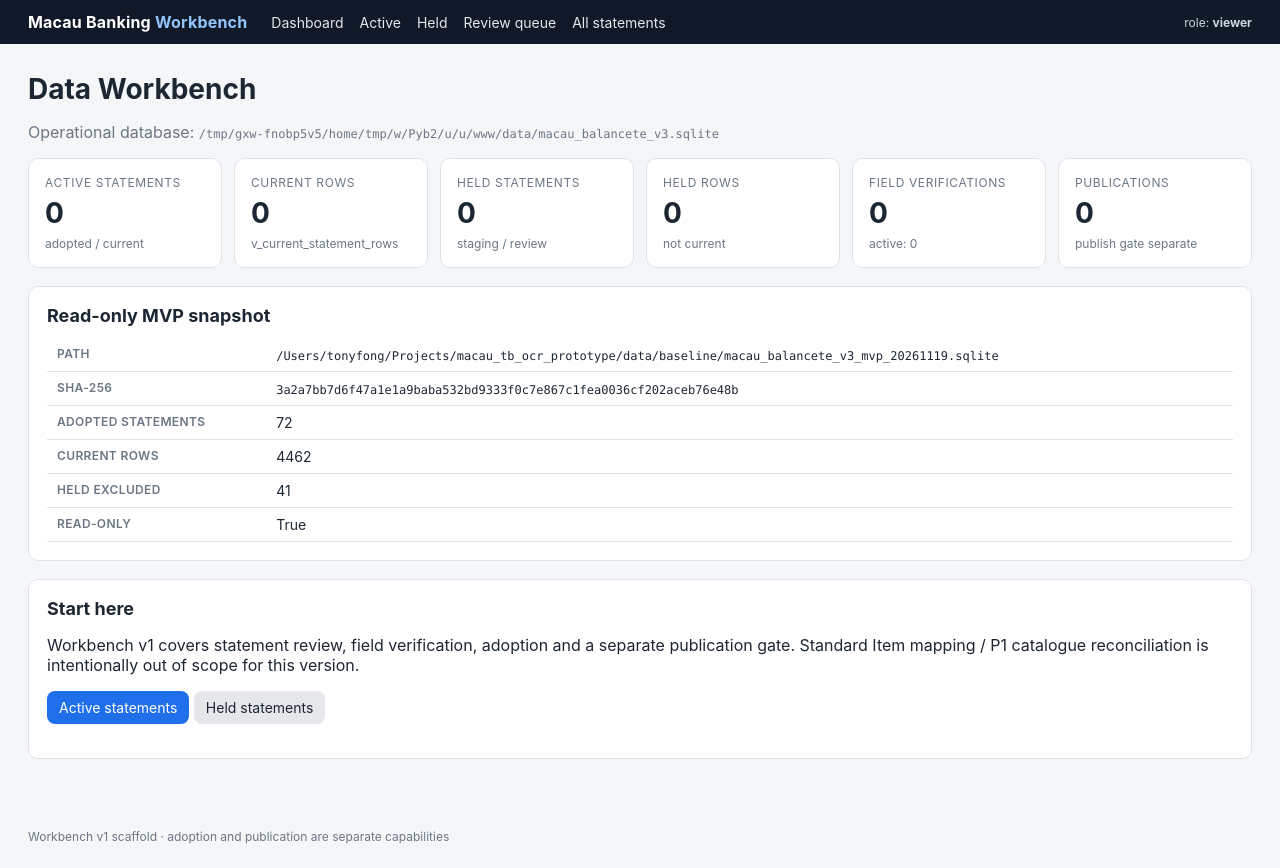
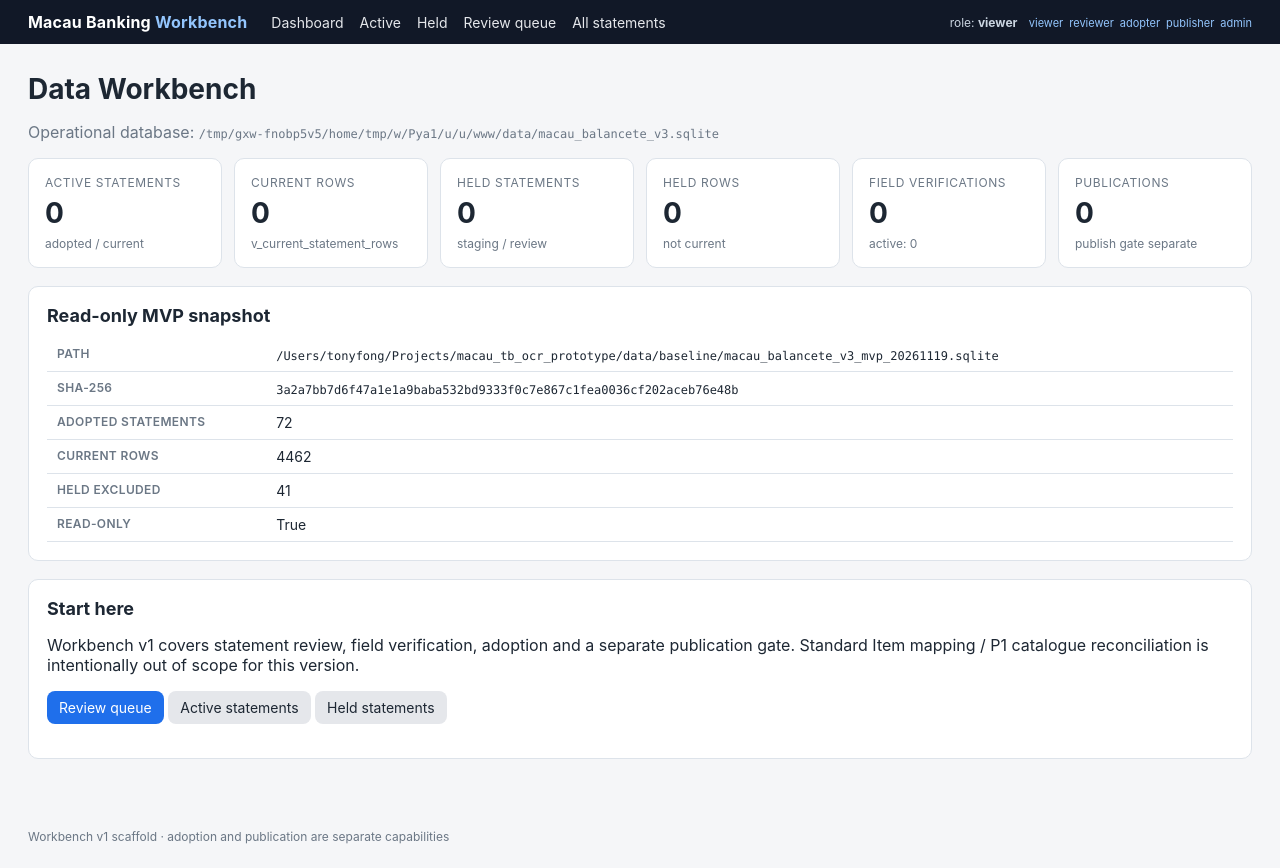
Before and after one commit to mogcai/macau_tb_ocr_prototype, a FastAPI app: page / in a window 1280 px wide. Run offline with FastAPI, Linux system fonts and the light colour scheme; data that the repository does not hold is empty.

Commit message:
workbench: add local role switching and review queue link

```diff
--- a/workbench/main.py
+++ b/workbench/main.py
@@ -5,13 +5,13 @@ from pathlib import Path
 from typing import Any
 
 from fastapi import FastAPI, Header, HTTPException, Query, Request
-from fastapi.responses import HTMLResponse, JSONResponse
+from fastapi.responses import HTMLResponse, JSONResponse, RedirectResponse
 from fastapi.staticfiles import StaticFiles
 from fastapi.templating import Jinja2Templates
 from pydantic import BaseModel
 
 from workbench import service
-from workbench.permissions import DEFAULT_ROLE, can_adopt, can_publish, can_verify
+from workbench.permissions import DEFAULT_ROLE, ROLES, can_adopt, can_publish, can_verify
 
 
 class RowVerificationPayload(BaseModel):
@@ -32,7 +32,14 @@ templates = Jinja2Templates(directory=str(TEMPLATES))
 
 
 def role_from(request: Request, header_role: str | None = None) -> str:
-    return (header_role or request.headers.get("X-Workbench-Role") or DEFAULT_ROLE).strip()
+    candidate = (
+        header_role
+        or request.headers.get("X-Workbench-Role")
+        or request.query_params.get("role")
+        or request.cookies.get("workbench_role")
+        or DEFAULT_ROLE
+    ).strip()
+    return candidate if candidate in ROLES else DEFAULT_ROLE
 
 
 def actor_from(request: Request) -> str:
@@ -49,6 +56,16 @@ def template_context(request: Request, **extra: Any) -> dict[str, Any]:
         "can_publish": can_publish(role),
         **extra,
     }
+
+
+@app.get("/set-role/{role}")
+def set_role(role: str, next: str = "/") -> RedirectResponse:
+    if role not in ROLES:
+        raise HTTPException(status_code=400, detail="unknown role")
+    target = next if next.startswith("/") and not next.startswith("//") else "/"
+    response = RedirectResponse(url=target, status_code=303)
+    response.set_cookie("workbench_role", role, path="/", httponly=False, samesite="lax")
+    return response
 
 
 @app.get("/health")
--- a/workbench/static/style.css
+++ b/workbench/static/style.css
@@ -50,3 +50,5 @@ code { font-family: ui-monospace, SFMono-Regular, Menlo, monospace; font-size: 1
 .cell { width: 100%; min-width: 90px; padding: 5px 6px; border: 1px solid var(--line); border-radius: 5px; font-size: 12px; }
 select.cell { min-width: 110px; }
 .save-row { padding: 5px 9px; font-size: 12px; }
+.role-switch { display: inline-flex; gap: 6px; margin-left: 8px; }
+.role-switch a { color: #93c5fd; font-size: 11px; }
--- a/workbench/templates/base.html
+++ b/workbench/templates/base.html
@@ -16,7 +16,14 @@
       <a href="/review">Review queue</a>
       <a href="/statements?status=all">All statements</a>
     </nav>
-    <div class="role">role: <strong>{{ role }}</strong></div>
+    <div class="role">
+      role: <strong>{{ role }}</strong>
+      <span class="role-switch">
+        {% for candidate in ["viewer", "reviewer", "adopter", "publisher", "admin"] %}
+        <a href="/set-role/{{ candidate }}?next={{ request.url.path }}">{{ candidate }}</a>
+        {% endfor %}
+      </span>
+    </div>
   </header>
   <main>
     {% block content %}{% endblock %}
--- a/workbench/templates/dashboard.html
+++ b/workbench/templates/dashboard.html
@@ -61,7 +61,8 @@
   separate publication gate.  Standard Item mapping / P1 catalogue
   reconciliation is intentionally out of scope for this version.</p>
   <p>
-    <a class="button" href="/statements?status=active">Active statements</a>
+    <a class="button" href="/review">Review queue</a>
+    <a class="button secondary" href="/statements?status=active">Active statements</a>
     <a class="button secondary" href="/statements?status=held">Held statements</a>
   </p>
 </section>
```
Also changed, not shown: tests/workbench_scaffold/test_workbench.py (+9 -0 lines), workbench/README.md.
